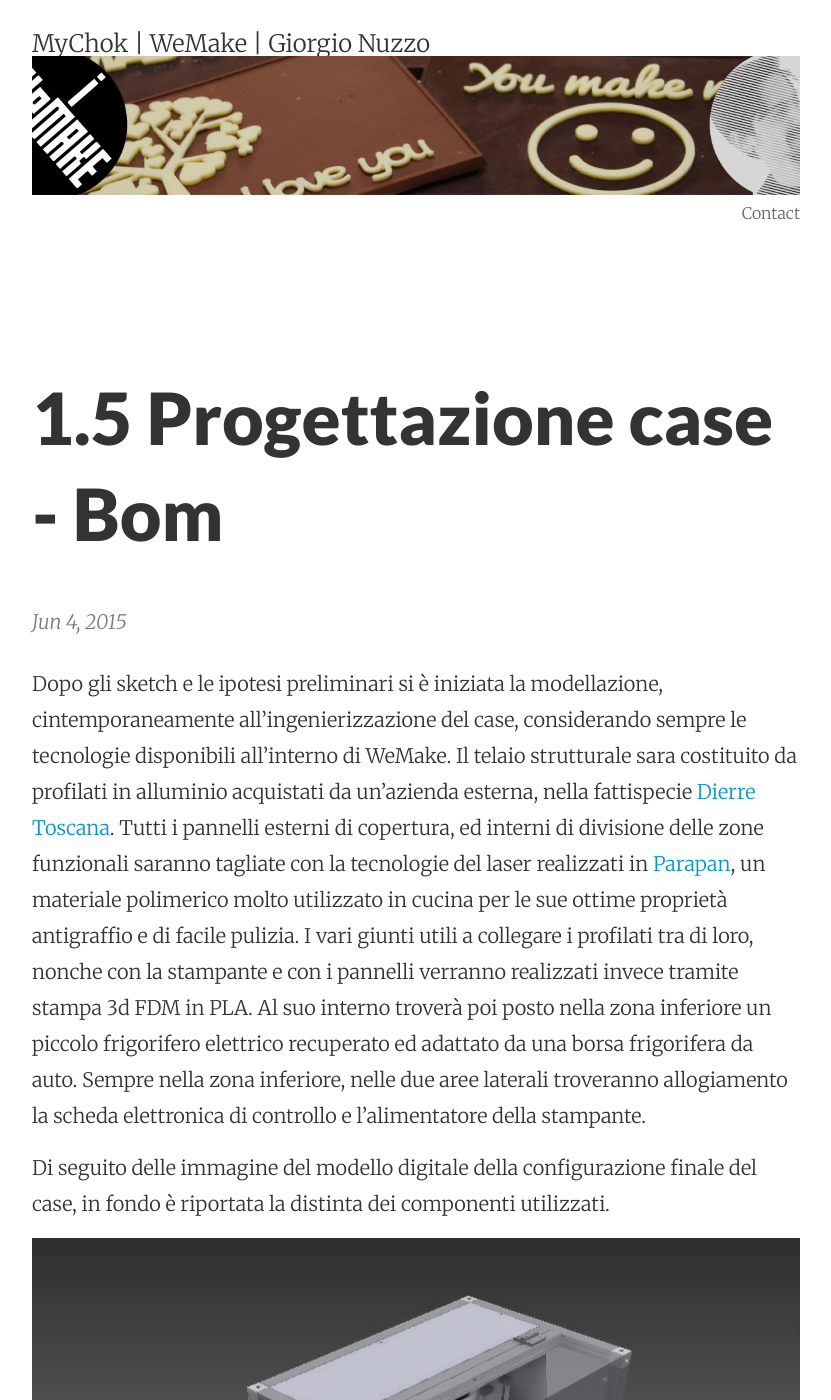
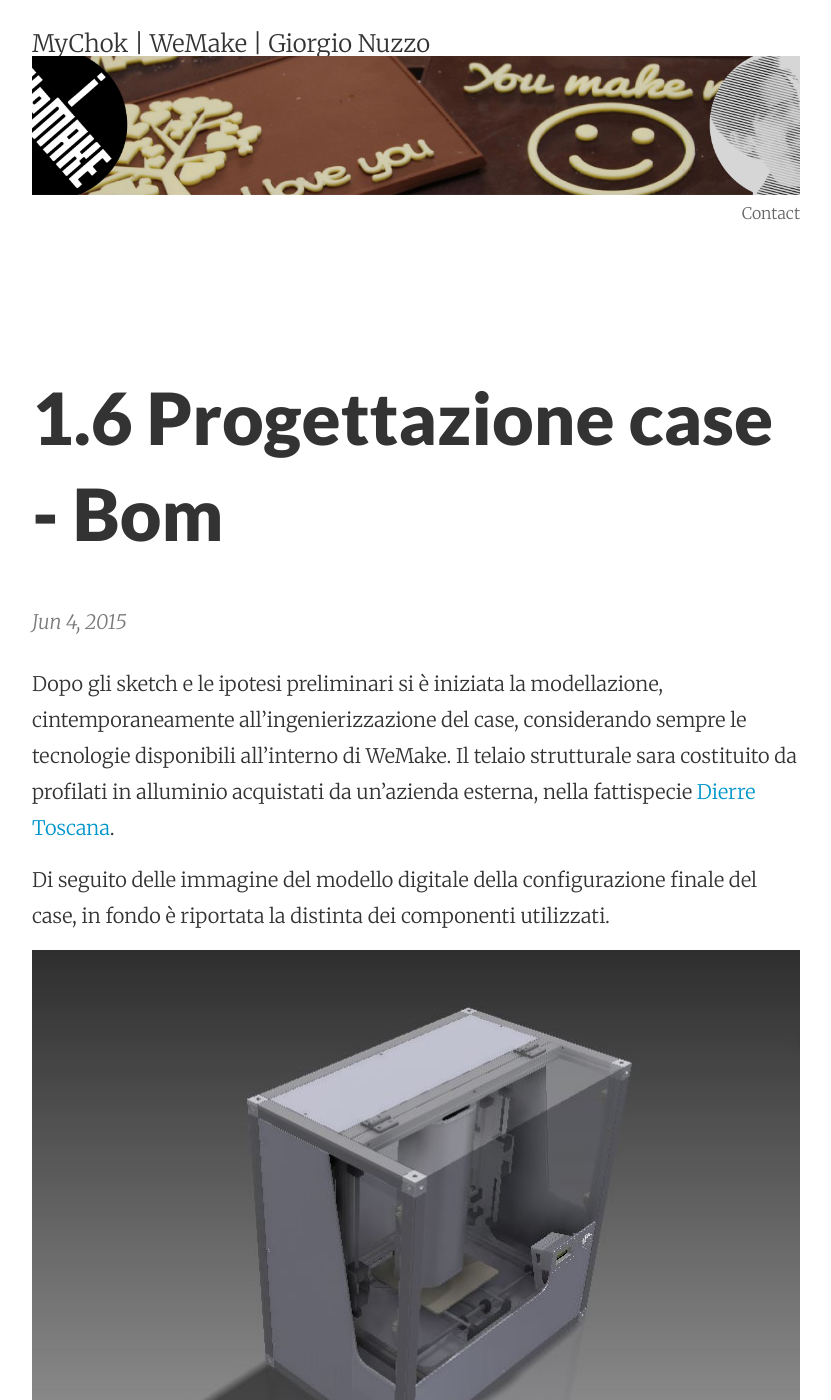
Before and after one commit to Giuzzo/Giuzzo.github.io, a Jekyll site: the page built from _posts/2015-06-04-1.6 progetazzione case - bom.markdown, in a window 1280 px wide and 1400 px high. Shown: the whole window, without its empty margins (224-1055 px from the left). Built offline with Jekyll 4.4.1, drawn with Linux system fonts in a browser that asks for light colours; some of the changed text lies outside the part shown.

Commit message:
new screen

```diff
--- a/_posts/2015-06-04-1.5 progetazzione case - bom.markdown
+++ b/_posts/2015-06-04-1.6 progetazzione case - bom.markdown
@@ -1,14 +1,11 @@
 ---
 published: true
-title: 1.5 Progettazione case - Bom
+title: 1.6 Progettazione case - Bom
 layout: post
 ---
 
 Dopo gli sketch e le ipotesi preliminari si è iniziata la modellazione, cintemporaneamente all'ingenierizzazione del case, considerando sempre le tecnologie disponibili all'interno di WeMake.
 Il telaio strutturale sara costituito da profilati in alluminio acquistati da un'azienda esterna, nella fattispecie [Dierre Toscana](http://dierre.eu/profili-e-sistemi-modulari/comp-di-assemblaggio-br-span-per-profili-span).
-Tutti i pannelli esterni di copertura, ed interni di divisione delle zone funzionali saranno tagliate con la tecnologie del laser realizzati in [Parapan](http://sadun.it/prodotti/parapan/), un materiale polimerico molto utilizzato in cucina per le sue ottime proprietà antigraffio e di facile pulizia.
-I vari giunti utili a collegare i profilati tra di loro, nonche con la stampante e con i pannelli verranno realizzati invece tramite stampa 3d FDM in PLA.
-Al suo interno troverà poi posto nella zona inferiore un piccolo frigorifero elettrico recuperato ed adattato da una borsa frigorifera da auto. Sempre nella zona inferiore, nelle due aree laterali troveranno allogiamento la scheda elettronica di controllo e l'alimentatore della stampante.
 
 Di seguito delle immagine del modello digitale della configurazione finale del case, in fondo è riportata la distinta dei componenti utilizzati.
 
@@ -18,7 +15,7 @@ Di seguito delle immagine del modello digitale della configurazione finale del c
 
 ![case3](https://raw.githubusercontent.com/Giuzzo/Giuzzo.github.io/master/link_img/33.JPG)
 
-##Bill of Materials
+###Bill of Materials
 
 | Assieme | Denominazione assieme | Parte | Denominazione| N° | M o B | Fornitore | Codice Fornitore | Dimensioni | Materiale | Lavorazione |
 |:---------:|:--------------------------------:|:-------:|:---------------------------------:|:----------:|:-----------------:|:-----------------------------:|:------------------:|:------------:|:---------------:|:-------------:|
```
Also changed, not shown: other parts of _posts/2015-06-04-1.6 progetazzione case - bom.markdown (+4 -4 lines), _posts/2015-06-05-1.5 progettazione case - concept.markdown (added, +15 -0 lines), _posts/2015-06-24-1.7 progetazzione case - componenti stampati.markdown (added, +15 -0 lines), link_img/34.png (added), link_img/35.png (added), 1 other file.
